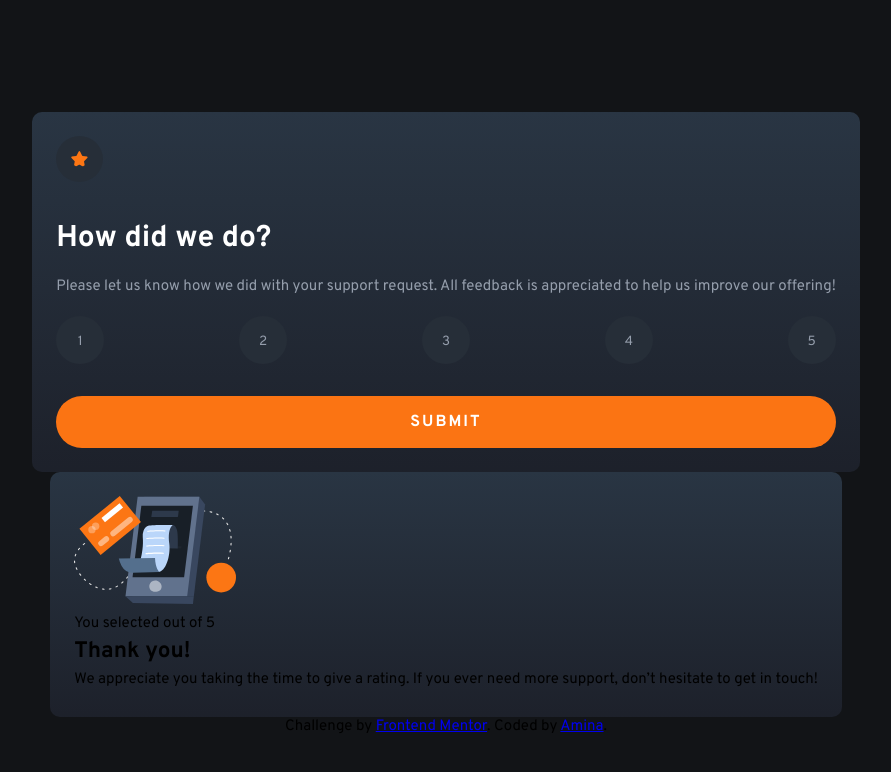
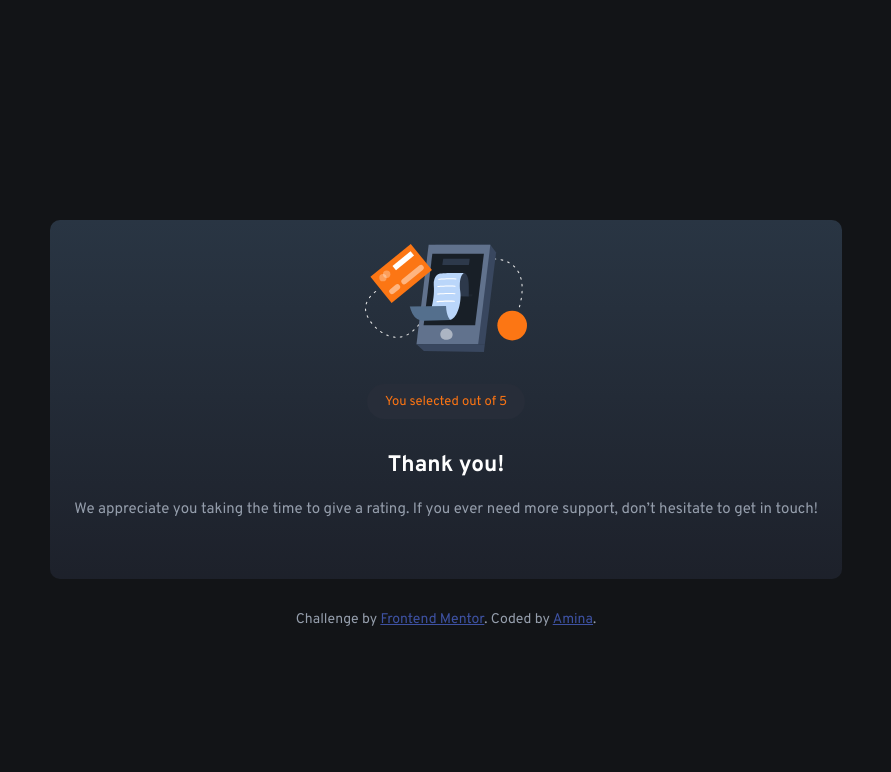
Before and after one commit to amina-work/ratings_card, a plain HTML site: page index.html in a window 1280 px wide. Both pictures are taken after a click on the button "SUBMIT". Shown: the whole page, without its empty margins (194-1085 px from the left). Drawn offline with Linux system fonts and the light colour scheme.

Commit message:
new adds finished the javascript part, switch to thank u card with submit btn with rating on top finished thank you card styling

```diff
--- a/app.js
+++ b/app.js
@@ -0,0 +1,17 @@
+const mainCont = document.querySelector(".main__container");
+const thanksCont = document.querySelector(".thank-you");
+const submitBtn = document.getElementById('submit');
+const rating = document.getElementById('rating');
+const rates = document.querySelectorAll(".btn");
+
+//when click on submit btn, thankyou class will not have hidden class
+submitBtn.addEventListener("click", () => {
+    thanksCont.classList.remove("hidden");
+    mainCont.style.display = "none"; //& maincontainer disappear
+})
+
+rates.forEach((rate) => {
+    rate.addEventListener('click', () => {
+        rating.innerHTML = rate.innerHTML;
+    })
+} )
--- a/design/styles.scss
+++ b/design/styles.scss
@@ -106,7 +106,48 @@ body{
 
 
 /* Thank you state */
+.thank-you{
+    display: flex;
+    flex-direction: column;
+    align-items: center;
+    justify-content: center;
+    text-align: center;
 
+    img{
+        display: block;
+        margin: 0 auto 2rem;
+    }
+    p.gray {
+        color: $orange;
+        background-color: #272d39;
+        border-radius: 30px;
+        padding: 7px 18px 4px;
+        font-size: 13px;
+        margin-bottom: 2rem;
+    }
+    h2{
+        color: $white;
+        margin-bottom: 1rem;
+    }
+    p{
+        color: $lightGrey;
+        margin-bottom: 2rem;
+    }
+}
+
+.hidden{
+    display: none;
+}
 
 
 /* Attribution */
+.attribution{
+    font-size: 14px;
+    text-align: center;
+    color: $lightGrey;
+    margin-top: 2rem;
+
+    a{
+        color: hsl(228, 45%, 44%);
+    }
+}
--- a/index.html
+++ b/index.html
@@ -33,15 +33,15 @@
       <li><button class="btn">4</button></li>
       <li><button class="btn">5</button></li>
     </ul>
-    <button class="btn-submit">Submit</button>
+    <button class="btn-submit" id="submit">Submit</button>
   </div>
   <!-- Rating state end -->
 
   <!-- Thank you state start -->
 
-  <div class="thank-you">
+  <div class="thank-you hidden">
     <img src="./images/illustration-thank-you.svg" alt="">
-    <p>You selected <!-- Add rating here --> out of 5</p>
+    <p class="gray">You selected <span id="rating"></span> out of 5</p>
 
     <h2>Thank you!</h2>
 
```
Also changed, not shown: design/styles.css, 1 other file.
